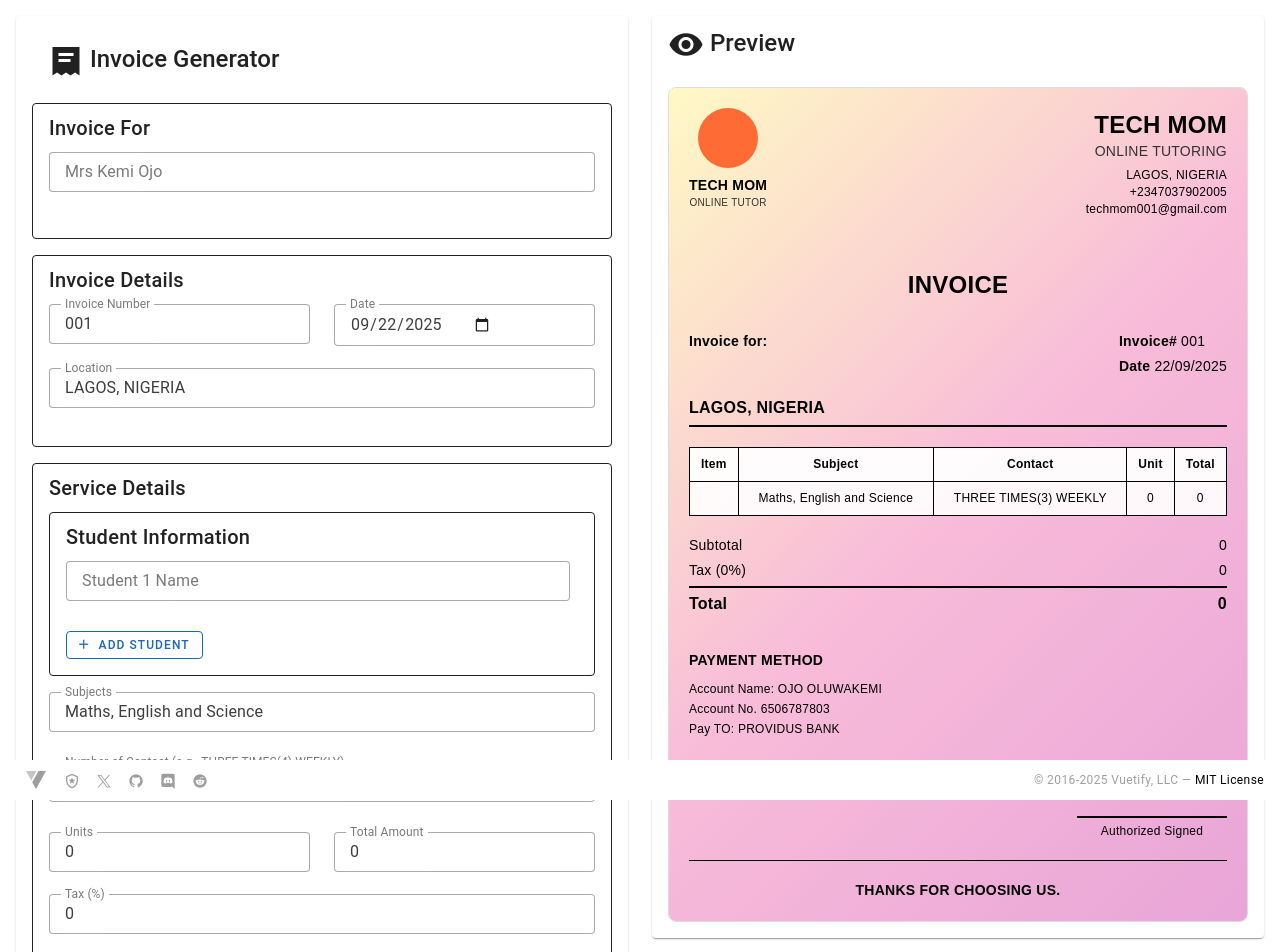
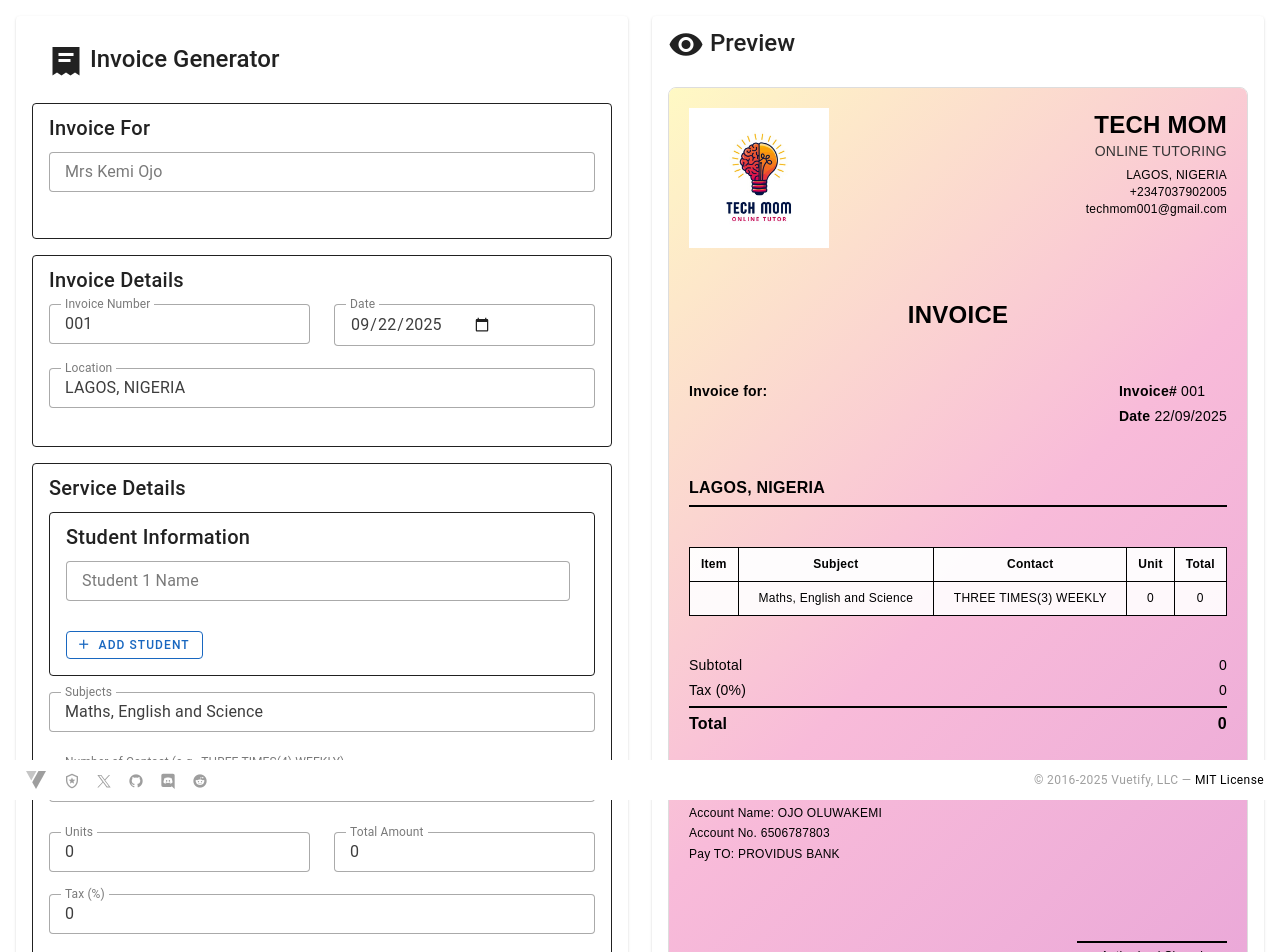
Before and after one commit to iamatila/Pdf_Generator, a Nuxt app: page / in a window 1280 px wide. Shown: the top 952 px of the page. Built offline with nearby package versions, Linux system fonts and the light colour scheme.

Commit message:
Add files via upload

```diff
--- a/app/components/PdfGenerator.client.vue
+++ b/app/components/PdfGenerator.client.vue
@@ -35,54 +35,33 @@ const generatePDF = async () => {
       scale: 2,
       useCORS: true,
       allowTaint: true,
-      backgroundColor: '#f8bbd9', // Match the gradient background
-      width: element.scrollWidth,
-      height: element.scrollHeight
+      backgroundColor: '#ffffff'
     })
 
     const imgData = canvas.toDataURL('image/png')
     const pdf = new jsPDF('p', 'mm', 'a4')
 
-    // A4 dimensions in mm
     const pdfWidth = pdf.internal.pageSize.getWidth()
     const pdfHeight = pdf.internal.pageSize.getHeight()
-
-    // Calculate scaling to fill the entire page
     const imgWidth = canvas.width
     const imgHeight = canvas.height
+    const ratio = Math.min(pdfWidth / imgWidth, pdfHeight / imgHeight)
+    const imgX = (pdfWidth - imgWidth * ratio) / 2
 
-    // Scale to fit width, and stretch to full height if needed
-    const widthRatio = pdfWidth / imgWidth
-    const heightRatio = pdfHeight / imgHeight
-
-    // Use the ratio that fills the page better
-    const ratio = Math.max(widthRatio, heightRatio)
-
-    const scaledWidth = imgWidth * ratio
-    const scaledHeight = imgHeight * ratio
-
-    // Center the image if it's smaller than page
-    const imgX = (pdfWidth - scaledWidth) / 2
-    const imgY = 0 // Start from top
-
-    // Fill the entire page with the gradient background color
-    pdf.setFillColor(248, 187, 217) // Pink color from gradient
-    pdf.rect(0, 0, pdfWidth, pdfHeight, 'F')
-
-    // Add the invoice image
     pdf.addImage(
       imgData,
       'PNG',
       imgX,
-      imgY,
-      scaledWidth,
-      Math.min(scaledHeight, pdfHeight) // Don't exceed page height
+      0,
+      imgWidth * ratio,
+      imgHeight * ratio
     )
 
     pdf.save(`invoice-${props.invoiceData.invoiceNumber || '001'}.pdf`)
 
   } catch (error) {
     console.error('PDF generation failed:', error)
+    // You could use Vuetify's snackbar here instead of alert
     alert('PDF generation failed. Please try again.')
   }
 
--- a/app/pages/index.vue
+++ b/app/pages/index.vue
@@ -232,11 +232,16 @@
                     <!-- Header -->
                     <div class="invoice-header">
                       <div class="logo-section">
-                        <div class="logo-placeholder">
-                          <v-icon size="40" color="#ff6b35">mdi-lightbulb</v-icon>
-                        </div>
-                        <div class="company-name">TECH MOM</div>
-                        <div class="tagline">ONLINE TUTOR</div>
+                        <!-- <div class="logo-placeholder"> -->
+                          <!-- <v-icon size="40" color="#ff6b35">mdi-lightbulb</v-icon> -->
+                        <!-- </div> -->
+                        <img
+                         :src="tm_logo"
+                         alt="TM Logo"
+                         class="logo-image"
+                       />
+                        <!-- <div class="company-name">TECH MOM</div>
+                        <div class="tagline">ONLINE TUTOR</div> -->
                       </div>
                       <div class="company-info">
                         <div class="company-title">TECH MOM</div>
@@ -248,10 +253,10 @@
                     </div>
 
                     <!-- Invoice Title -->
-                    <div class="invoice-title">INVOICE</div>
+                    <div class="mt-10 invoice-title">INVOICE</div>
 
                     <!-- Invoice Info -->
-                    <div class="invoice-info">
+                    <div class="mt-10 invoice-info">
                       <div class="invoice-for">
                         <!-- <strong>Invoice for: {{ studentNames }}</strong> -->
                         <strong>Invoice for: {{ invoiceData.item }}</strong>
@@ -262,10 +267,10 @@
                       </div>
                     </div>
 
-                    <div class="location-line">{{ invoiceData.location || 'UK' }}</div>
+                    <div class="mt-10 location-line">{{ invoiceData.location || 'UK' }}</div>
 
                     <!-- Table -->
-                    <table class="invoice-table">
+                    <table class="mt-10 invoice-table">
                       <thead>
                         <tr>
                           <th>Item</th>
@@ -288,7 +293,7 @@
                     </table>
 
                     <!-- Totals -->
-                    <div class="totals-section">
+                    <div class="mt-10 totals-section">
                       <div class="total-line">
                         <span>Subtotal</span>
                         <span>{{ formatCurrency(invoiceData.total) }}</span>
@@ -304,14 +309,14 @@
                     </div>
 
                     <!-- Payment Method -->
-                    <div class="payment-section">
+                    <div class="mt-10 payment-section">
                       <div class="payment-title">PAYMENT METHOD</div>
                       <div class="payment-details">
                         <div>Account Name: {{ invoiceData.accountName || 'OJO OLUWAKEMI' }}</div>
                         <div>Account No. {{ invoiceData.accountNo || '6506787803' }}</div>
                         <div>Pay TO: {{ invoiceData.bankName || 'PROVIDUS BANK' }}</div>
                       </div>
-                      <div class="signature-section">
+                      <div class="mb-10 signature-section">
                         <div class="signature-container">
                           <img
                             v-if="signaturePreview"
@@ -325,7 +330,7 @@
                       </div>
                     </div>
 
-                    <div class="footer">THANKS FOR CHOOSING US.</div>
+                    <div class="mt-10 mb-7 footer">THANKS FOR CHOOSING US.</div>
                   </div>
                 </div>
               </v-card-text>
@@ -339,6 +344,8 @@
 
 <script setup>
 import { ref, computed } from 'vue'
+import tm_logo from '~/assets/tm_logo.jpeg'  // Import your logo image
+import PdfGenerator from '~/components/PdfGenerator.client.vue'
 
 // Reactive data
 const students = ref([''])
@@ -422,34 +429,13 @@ const generatePDF = async () => {
   border: 1px solid #ddd;
   border-radius: 8px;
   overflow: hidden;
-  height: 100%;
 }
 
 .invoice-container {
   background: linear-gradient(135deg, #fff9c4 0%, #f8bbd9 50%, #e8a5d8 100%);
   padding: 20px;
   font-family: Arial, sans-serif;
-  min-height: 100vh; /* Full viewport height */
-  height: auto;
-  color: #000;
-  box-sizing: border-box;
-  display: flex;
-  flex-direction: column;
-  justify-content: space-between;
-}
-
-.invoice-content {
-  flex-grow: 1;
-}
-
-.footer {
-  margin-top: auto;
-  clear: both;
-  text-align: center;
-  font-weight: bold;
-  font-size: 14px;
-  padding-top: 20px;
-  border-top: 1px solid #000;
+  /* min-height: 800px; */
   color: #000;
 }
 
@@ -464,6 +450,12 @@ const generatePDF = async () => {
   display: flex;
   flex-direction: column;
   align-items: center;
+}
+
+.logo-image {
+  max-width: 140px;
+  max-height: 155px;
+  object-fit: contain;
 }
 
 .logo-placeholder {
@@ -634,4 +626,15 @@ const generatePDF = async () => {
   border: 1px dashed #ccc;
   border-radius: 4px;
 }
+
+.footer {
+  clear: both;
+  text-align: center;
+  font-weight: bold;
+  font-size: 14px;
+  margin-top: 40px;
+  padding-top: 20px;
+  border-top: 1px solid #000;
+  color: #000;
+}
 </style>
```
Also changed, not shown: app/assets/tm_logo.jpeg (added).
